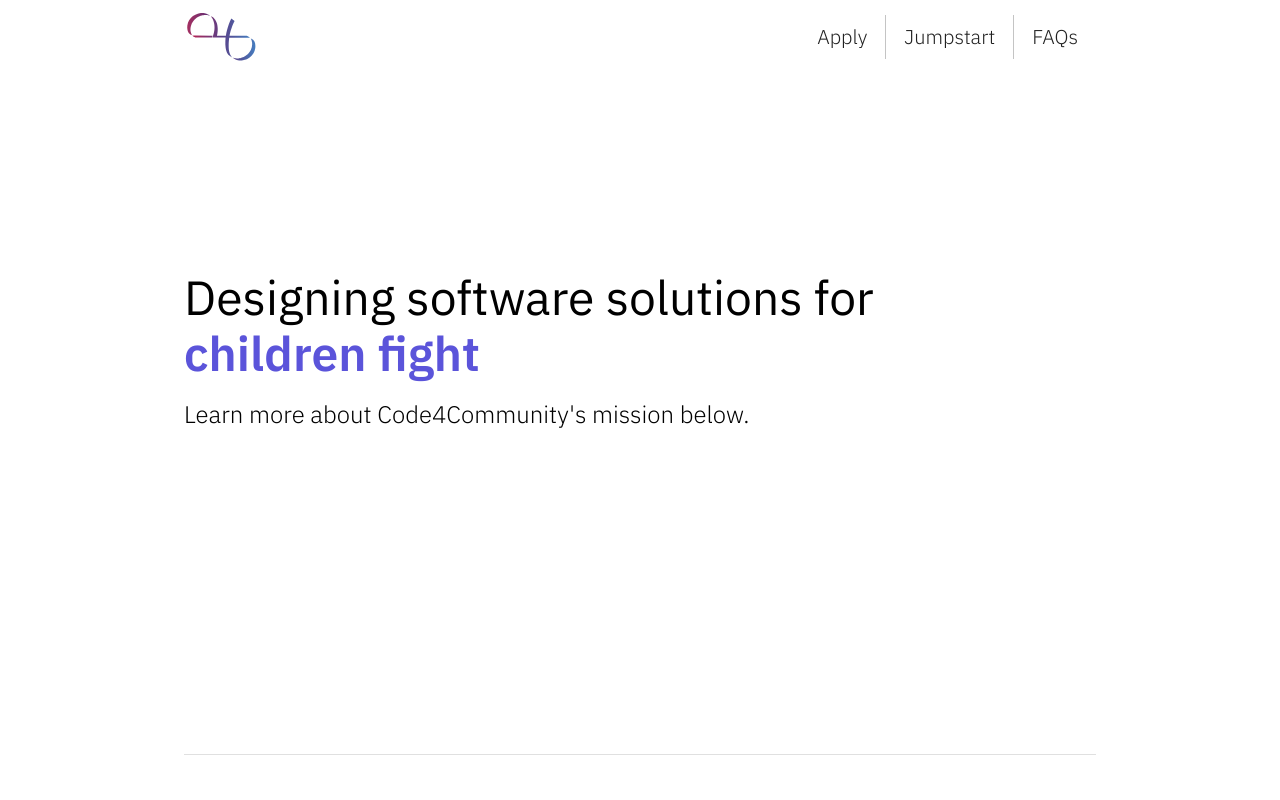
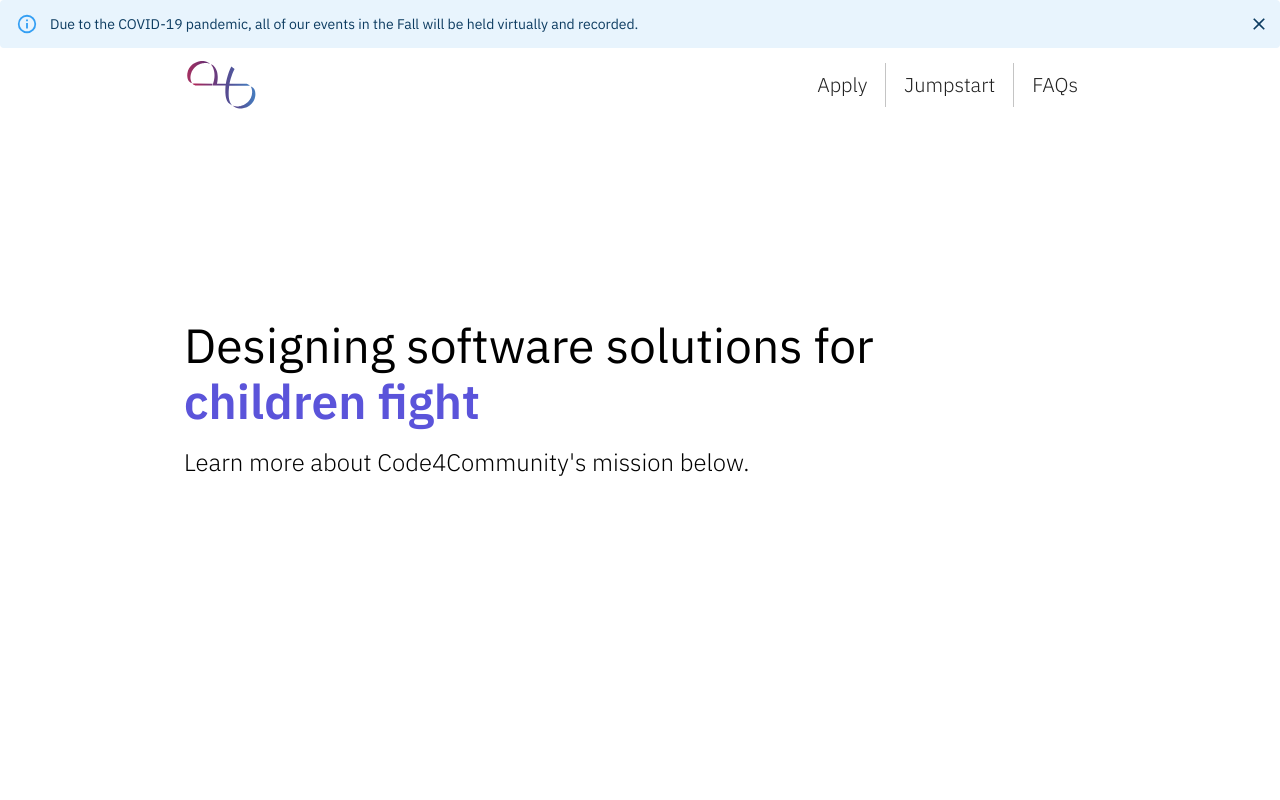
Before and after one commit to Code-4-Community/c4cneu.com, a React (Create React App) app: page / in a window 1280 px wide. Shown: the top 800 px of the page. Built offline with nearby package versions, Linux system fonts and the light colour scheme.

Commit message:
add alert

```diff
--- a/package.json
+++ b/package.json
@@ -5,6 +5,7 @@
   "dependencies": {
     "@material-ui/core": "^4.11.0",
     "@material-ui/icons": "^4.9.1",
+    "@material-ui/lab": "^4.0.0-alpha.56",
     "@reduxjs/toolkit": "^1.4.0",
     "@testing-library/jest-dom": "^4.2.4",
     "@testing-library/react": "^9.5.0",
@@ -22,7 +23,7 @@
     "react-redux": "^7.2.0",
     "react-reveal": "^1.2.2",
     "react-router-dom": "^5.2.0",
-    "react-scripts": "3.4.1",
+    "react-scripts": "^3.4.2",
     "react-typical": "^0.1.3",
     "typescript": "^3.7.5"
   },
--- a/src/App.tsx
+++ b/src/App.tsx
@@ -7,7 +7,6 @@ import Apply from './components/Apply';
 import ApplyDeveloper from './components/ApplyDeveloper';
 import ApplyProductDesigner from './components/ApplyProductDesigner';
 import ApplyBrandDesigner from './components/ApplyBrandDesigner';
-
 import Partner from './components/Partner';
 import Projects from './components/Projects';
 import Jumpstart from './components/Jumpstart';
@@ -15,6 +14,7 @@ import Events from './components/Events';
 import Board from './components/Board';
 import FAQ from './components/FAQ';
 import NotFound from './components/NotFound';
+import BannerAlert from './components/BannerAlert';
 import NavBar from './components/NavBar';
 import Footer from './components/Footer';
 
@@ -33,6 +33,7 @@ const App: React.FC = () => {
         </Helmet>
 
         <Router>
+          <BannerAlert />
           <NavBar />
           <Switch>
             <Route path="/" exact component={Home} />
--- /dev/null
+++ b/src/components/BannerAlert.tsx
@@ -0,0 +1,24 @@
+import React from 'react';
+
+import { Collapse } from '@material-ui/core';
+import { Alert } from '@material-ui/lab';
+
+const BannerAlert: React.FC = () => {
+  const [open, setOpen] = React.useState(true);
+
+  return (
+    <Collapse in={open}>
+      <Alert
+        severity="info"
+        onClose={() => {
+          setOpen(false);
+        }}
+      >
+        Due to the COVID-19 pandemic, all of our events in the Fall will be held
+        virtually and recorded.
+      </Alert>
+    </Collapse>
+  );
+};
+
+export default BannerAlert;
```
Also changed, not shown: 1 other file (tests, documents, lock files or other folders).
